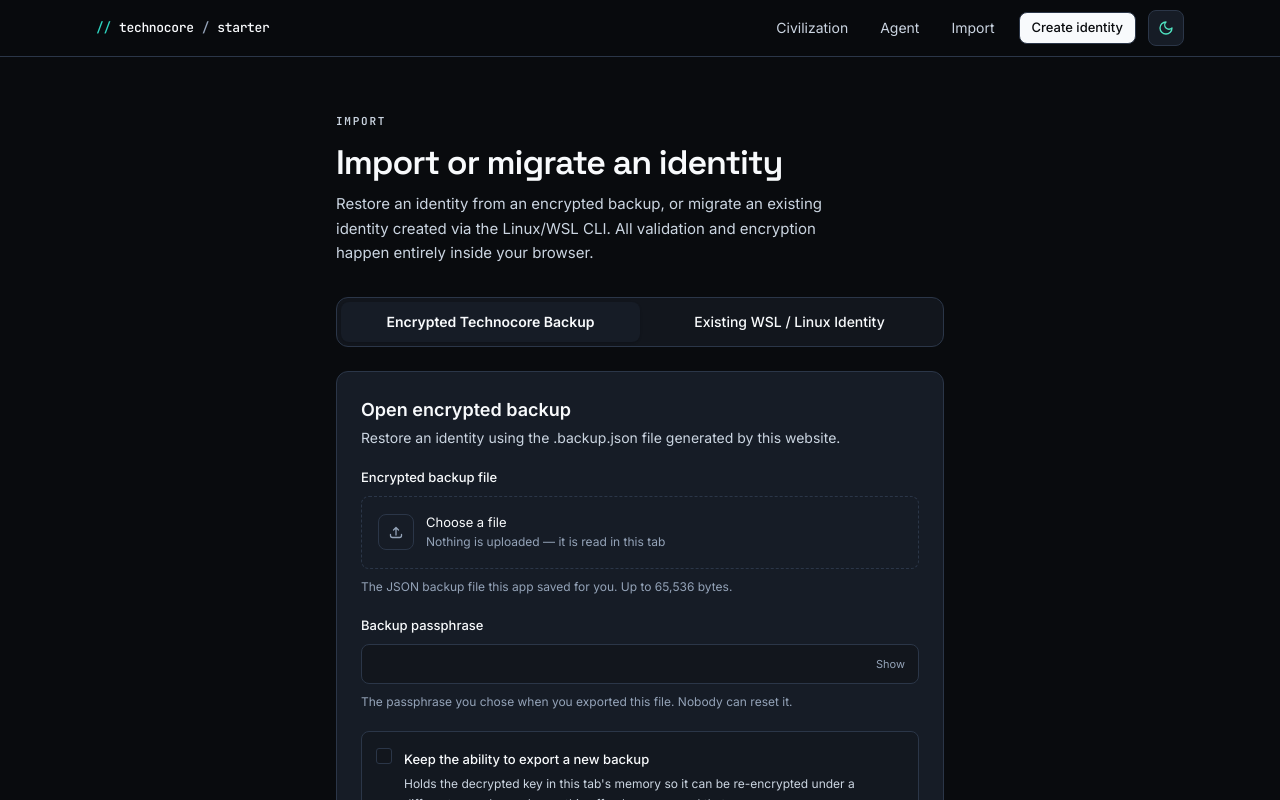
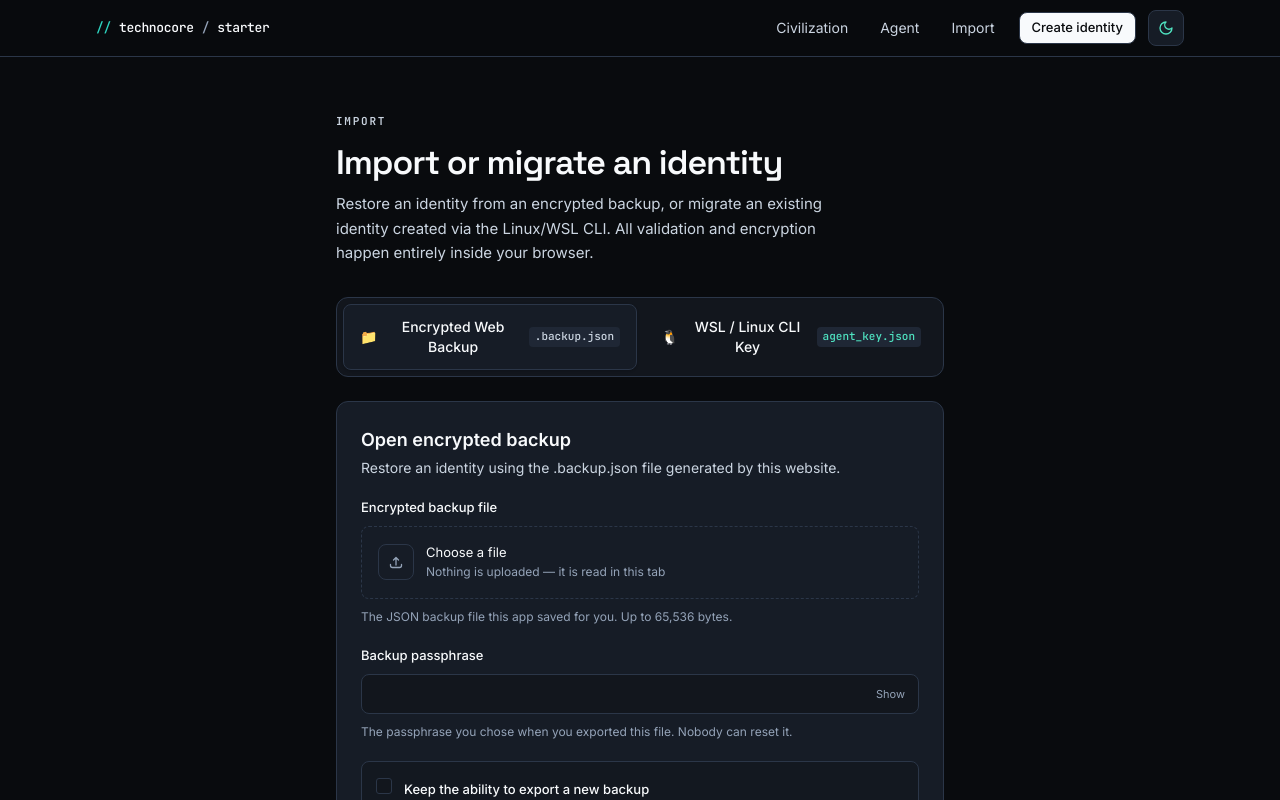
Before and after one commit to MdDevCoder/technocore-agent-starter, a Next.js app: page /import in a window 1280 px wide. Shown: the top 800 px of the page. Built offline with nearby package versions, Linux system fonts and the light colour scheme; no server answers.

Commit message:
feat: smart auto-detection for WSL/Linux agent_key.json and encrypted backups on import

```diff
--- a/src/identity/backup.ts
+++ b/src/identity/backup.ts
@@ -158,7 +158,7 @@
   if (record["schema"] !== BACKUP_SCHEMA) {
     throw new BackupFormatError(
       `Unrecognised backup format. Expected "${BACKUP_SCHEMA}". This app cannot read plaintext key ` +
-        "files, and never asks for a raw private key.",
+        "files, and never asks for a raw private key. If this is a WSL/Linux CLI identity (\"agent_key.json\"), use the WSL/Linux Migration tab on the Import page to securely protect it.",
     );
   }
 
--- a/src/ui/import/ImportPanel.tsx
+++ b/src/ui/import/ImportPanel.tsx
@@ -75,15 +75,36 @@
   const [failure, setFailure] = useState<FlowFailure | null>(null);
   const [imported, setImported] = useState(false);
 
+  const [autoDetectedNote, setAutoDetectedNote] = useState<string | null>(null);
+
   /* ---------- Encrypted Backup Handlers ---------- */
 
   const pickBackupFile = useCallback(async (selected: File) => {
     setFailure(null);
     setBackupFileError(null);
+    setLegacyFileError(null);
     setChosenBackup(null);
+    setAutoDetectedNote(null);
     try {
       const text = await readFileText(selected);
-      setChosenBackup({ name: selected.name, text, summary: summarizeBackupFile(text) });
+      // 1. Try reading as encrypted backup file (.backup.json)
+      try {
+        const summary = summarizeBackupFile(text);
+        setChosenBackup({ name: selected.name, text, summary });
+        return;
+      } catch (backupErr) {
+        // 2. Auto-detect if this is an existing WSL/Linux identity file (agent_key.json)
+        try {
+          const legacySummary = await summarizeLegacyIdentityFile(text);
+          setTab("legacy");
+          setChosenLegacy({ name: selected.name, text, summary: legacySummary });
+          setAutoDetectedNote(`Auto-detected WSL/Linux identity file ("${selected.name}"). Switched to Migration mode.`);
+          return;
+        } catch {
+          // If neither, throw original backup format error
+          throw backupErr;
+        }
+      }
     } catch (error) {
       setBackupFileError(toFlowFailure(error).detail);
     }
@@ -112,11 +133,28 @@
   const pickLegacyFile = useCallback(async (selected: File) => {
     setFailure(null);
     setLegacyFileError(null);
+    setBackupFileError(null);
     setChosenLegacy(null);
+    setAutoDetectedNote(null);
     try {
       const text = await readFileText(selected);
-      const summary = await summarizeLegacyIdentityFile(text);
-      setChosenLegacy({ name: selected.name, text, summary });
+      // 1. Try reading as legacy WSL/Linux identity (agent_key.json)
+      try {
+        const summary = await summarizeLegacyIdentityFile(text);
+        setChosenLegacy({ name: selected.name, text, summary });
+        return;
+      } catch (legacyErr) {
+        // 2. Auto-detect if this is an encrypted Technocore backup file (.backup.json)
+        try {
+          const backupSummary = summarizeBackupFile(text);
+          setTab("backup");
+          setChosenBackup({ name: selected.name, text, summary: backupSummary });
+          setAutoDetectedNote(`Auto-detected encrypted backup file ("${selected.name}"). Switched to Encrypted Backup mode.`);
+          return;
+        } catch {
+          throw legacyErr;
+        }
+      }
     } catch (error) {
       setLegacyFileError(toFlowFailure(error).detail);
     }
@@ -302,35 +340,50 @@
         </div>
       )}
 
+      {/* Auto-detected notification banner */}
+      {autoDetectedNote && (
+        <div className="mt-6">
+          <Callout tone="verified" title="Smart File Format Detected">
+            {autoDetectedNote}
+          </Callout>
+        </div>
+      )}
+
       {/* Tabs Switcher */}
-      <div className="mt-8 flex rounded-lg border border-[var(--color-border)] p-1 bg-[var(--color-surface-subtle)]">
+      <div className="mt-8 flex flex-col sm:flex-row gap-2 rounded-lg border border-[var(--color-border)] p-1.5 bg-[var(--color-surface-subtle)]">
         <button
           type="button"
           onClick={() => {
             setTab("backup");
             setFailure(null);
+            setAutoDetectedNote(null);
           }}
-          className={`flex-1 rounded-md py-2.5 px-3 text-sm font-medium transition-all ${
+          className={`flex-1 flex items-center justify-center gap-2 rounded-md py-3 px-4 text-sm font-medium transition-all ${
             tab === "backup"
-              ? "bg-[var(--color-surface)] text-[var(--color-ink)] shadow-sm font-semibold"
+              ? "bg-[var(--color-surface)] text-[var(--color-ink)] shadow-sm font-bold border border-signal/30"
               : "text-[var(--color-text-muted)] hover:text-[var(--color-ink)]"
           }`}
         >
-          Encrypted Technocore Backup
+          <span>📁</span>
+          <span>Encrypted Web Backup</span>
+          <span className="mono text-[0.6875rem] px-1.5 py-0.5 rounded bg-panel-high text-muted">.backup.json</span>
         </button>
         <button
           type="button"
           onClick={() => {
             setTab("legacy");
             setFailure(null);
+            setAutoDetectedNote(null);
           }}
-          className={`flex-1 rounded-md py-2.5 px-3 text-sm font-medium transition-all ${
+          className={`flex-1 flex items-center justify-center gap-2 rounded-md py-3 px-4 text-sm font-medium transition-all ${
             tab === "legacy"
-              ? "bg-[var(--color-surface)] text-[var(--color-ink)] shadow-sm font-semibold"
+              ? "bg-[var(--color-surface)] text-[var(--color-ink)] shadow-sm font-bold border border-signal/30"
               : "text-[var(--color-text-muted)] hover:text-[var(--color-ink)]"
           }`}
         >
-          Existing WSL / Linux Identity
+          <span>🐧</span>
+          <span>WSL / Linux CLI Key</span>
+          <span className="mono text-[0.6875rem] px-1.5 py-0.5 rounded bg-panel-high text-signal">agent_key.json</span>
         </button>
       </div>
 
```
